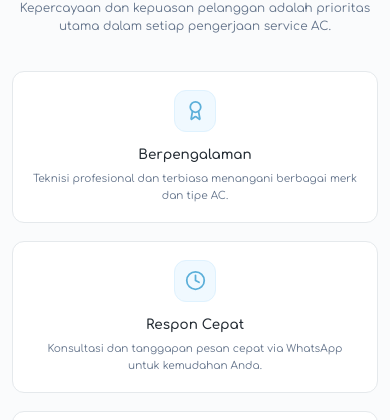
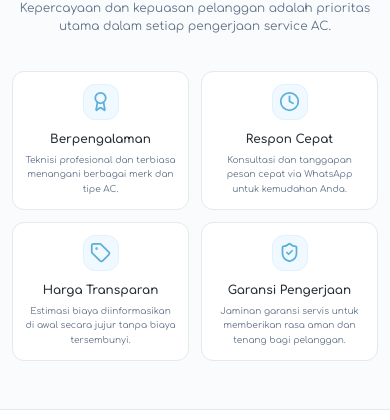
Before and after one commit to Neotsaqif/fazzaservice, a React (Vite) app: page / in a window 390 px wide. Shown: the part 1102-1522 px from the top of the page. Built offline with nearby package versions, Linux system fonts and the light colour scheme.

Commit message:
Refactor WhyUs component for improved readability and consistent styling

```diff
--- a/src/components/WhyUs.tsx
+++ b/src/components/WhyUs.tsx
@@ -1,6 +1,6 @@
-import React from 'react';
-import { Award, Clock, Tag, ShieldCheck } from 'lucide-react';
-import { SITE_CONFIG } from '../config/site';
+import React from "react";
+import { Award, Clock, Tag, ShieldCheck } from "lucide-react";
+import { SITE_CONFIG } from "../config/site";
 
 const iconMap: Record<string, React.ReactNode> = {
   Award: <Award className="w-7 h-7 text-accent" />,
@@ -11,7 +11,10 @@ const iconMap: Record<string, React.ReactNode> = {
 
 export const WhyUs: React.FC = () => {
   return (
-    <section id="keunggulan" className="py-16 sm:py-24 bg-muted border-b border-border">
+    <section
+      id="keunggulan"
+      className="py-16 sm:py-24 bg-muted border-b border-border"
+    >
       <div className="max-w-7xl mx-auto px-4 sm:px-6 lg:px-8">
         <div className="text-center max-w-3xl mx-auto mb-12 sm:mb-16">
           <span className="text-xs sm:text-sm font-semibold uppercase tracking-wider text-accent mb-2 block">
@@ -22,23 +25,24 @@ export const WhyUs: React.FC = () => {
           </h2>
 
           <p className="text-base text-muted-foreground">
-            Kepercayaan dan kepuasan pelanggan adalah prioritas utama dalam setiap pengerjaan service AC.
+            Kepercayaan dan kepuasan pelanggan adalah prioritas utama dalam
+            setiap pengerjaan service AC.
           </p>
         </div>
 
-        <div className="grid grid-cols-1 sm:grid-cols-2 lg:grid-cols-4 gap-6">
+        <div className="grid grid-cols-2 sm:grid-cols-2 lg:grid-cols-4 gap-4 sm:gap-6">
           {SITE_CONFIG.whyUs.map((item, index) => (
             <div
               key={index}
-              className="bg-background border border-border rounded-2xl p-6 text-center hover:shadow-sm transition-all"
+              className="bg-background border border-border rounded-2xl p-4 sm:p-6 text-center hover:shadow-sm transition-all"
             >
-              <div className="w-14 h-14 rounded-2xl bg-sky-50 border border-sky-100 flex items-center justify-center mx-auto mb-5">
+              <div className="w-12 h-12 sm:w-14 sm:h-14 rounded-2xl bg-sky-50 border border-sky-100 flex items-center justify-center mx-auto mb-4 sm:mb-5">
                 {iconMap[item.iconName]}
               </div>
-              <h3 className="font-heading font-semibold text-foreground text-lg mb-2">
+              <h3 className="font-heading font-semibold text-foreground text-base sm:text-lg mb-2">
                 {item.title}
               </h3>
-              <p className="text-sm text-muted-foreground leading-relaxed">
+              <p className="text-xs sm:text-sm text-muted-foreground leading-relaxed">
                 {item.description}
               </p>
             </div>
```
